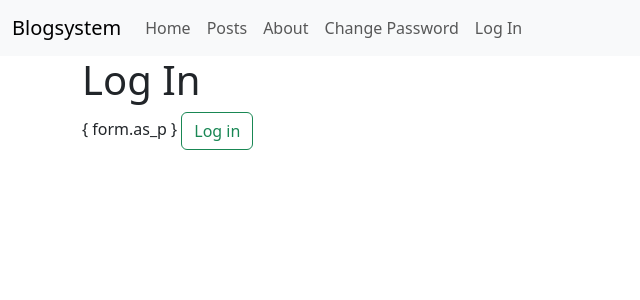
After one commit to DaishaMcC/FSDIBLOG, a Django app: page /accounts/login/ in a window 1280 px wide. The commit adds this page. Shown: the top 300 px of the page, without its empty margins (0-640 px from the left). Run offline with Django 5.2, Linux system fonts and the light colour scheme; parts of the project's set-up code (start-up, migrations or seed data) failed here and were passed over.

Commit message:
FSDIBLOG2

```diff
--- a/config/settings.py
+++ b/config/settings.py
@@ -124,3 +124,7 @@ STATICFILES_DIRS = [str(BASE_DIR.joinpath("static"))]
 # https://docs.djangoproject.com/en/5.0/ref/settings/#default-auto-field
 
 DEFAULT_AUTO_FIELD = 'django.db.models.BigAutoField'
+
+LOGIN_REDIRECT_URL = "home"
+LOGOUT_REDIRECT_URL = "home"
+EMAIL_BACKEND = "django.core.mail.backends.console.EmailBackend"
--- a/config/urls.py
+++ b/config/urls.py
@@ -17,9 +17,11 @@ Including another URLconf
 from django.contrib import admin
 from django.urls import include, path
 
+from django.contrib.auth import urls
+
 urlpatterns = [
     path("admin/", admin.site.urls),
     path("", include("pages.urls")),
     path("posts/", include("posts.urls")),
-    path("accounts/", include("django.contrib.auth.urls"))
+    path("accounts/", include("django.contrib.auth.urls")),
 ]
--- /dev/null
+++ b/requirements.txt
@@ -0,0 +1,4 @@
+asgiref==3.8.1
+Django==5.0.7
+sqlparse==0.5.0
+typing_extensions==4.12.2
--- a/templates/base.html
+++ b/templates/base.html
@@ -17,8 +17,17 @@
             <div class="navbar-nav">
               <a class="nav-link" href="{% url 'home' %}">Home</a>
               <a class="nav-link" href="{% url 'list' %}">Posts</a>
+              <a class="nav-link" href="{% url 'about' %}">About</a>
+              <a class="nav-link" href="{% url '' %}">Change Password</a>
+              {% if user.is_authenticated %}
               <a class="nav-link" href="{% url 'new' %}">New Post</a>
-              <a class="nav-link" href="{% url 'about' %}">About</a>
+                  <form method="POST" action="{% url 'logout' %}">
+                    {% csrf_token %}
+                    <input type="submit" class="nav-link" value="Log Out">
+                  </form>
+              {% else %}
+                  <a class="nav-link" href="{% url 'login' %}">Log In</a>
+              {% endif %}
             </div>
           </div>
         </div>
--- /dev/null
+++ b/templates/registration/login.html
@@ -0,0 +1,13 @@
+{% extends 'base.html' %}
+
+
+{% block title %}Log in{% endblock title %}
+
+{% block content %}
+<h1>Log In</h1>
+<form method="POST">
+    {% csrf_token %}
+    { form.as_p }
+    <input type="submit" class="btn btn-outline-success" value="Log in">
+</form>
+{% endblock %}
```
Also changed, not shown: templates/registration/logged_out.html (added, +10 -0 lines), templates/registration/password_change_done.html (added, +9 -0 lines), templates/registration/password_change_from.html (added, +13 -0 lines), templates/registration/password_reset_form.html (added, +14 -0 lines), db.sqlite3.
